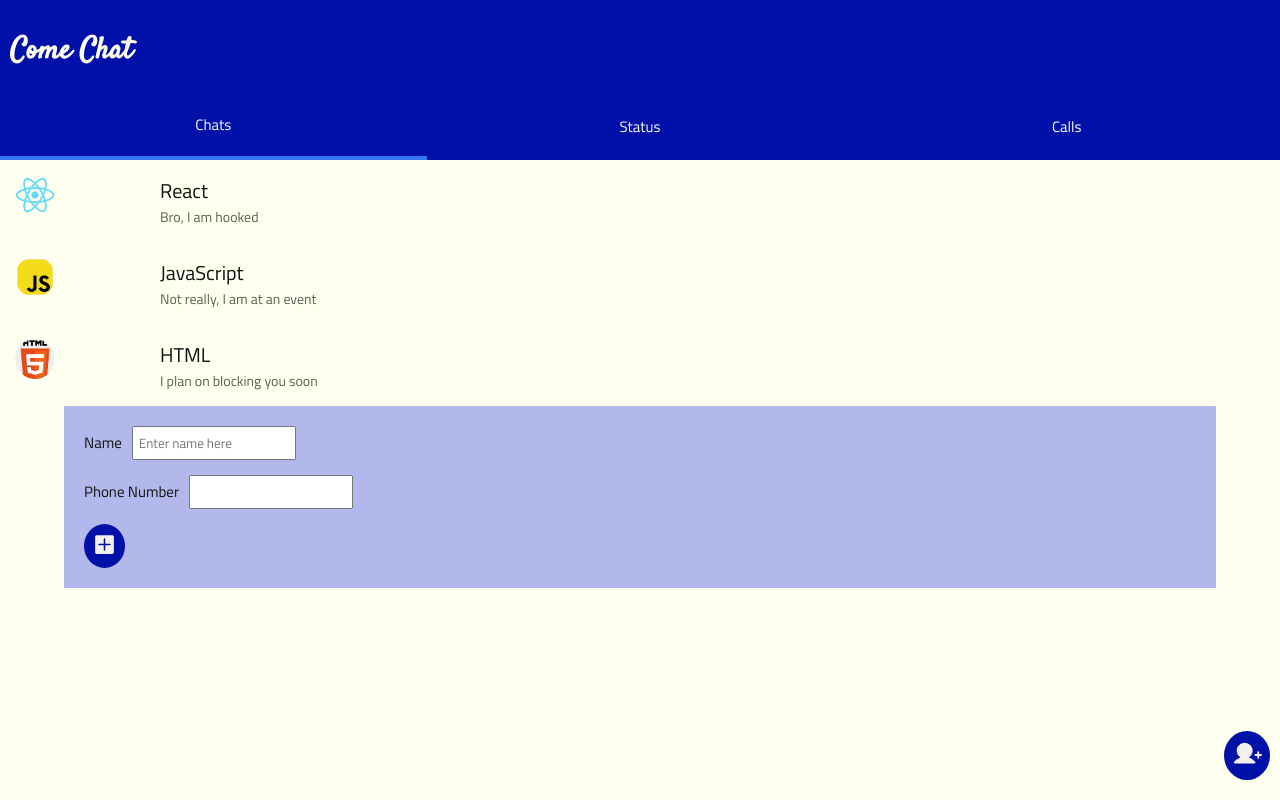
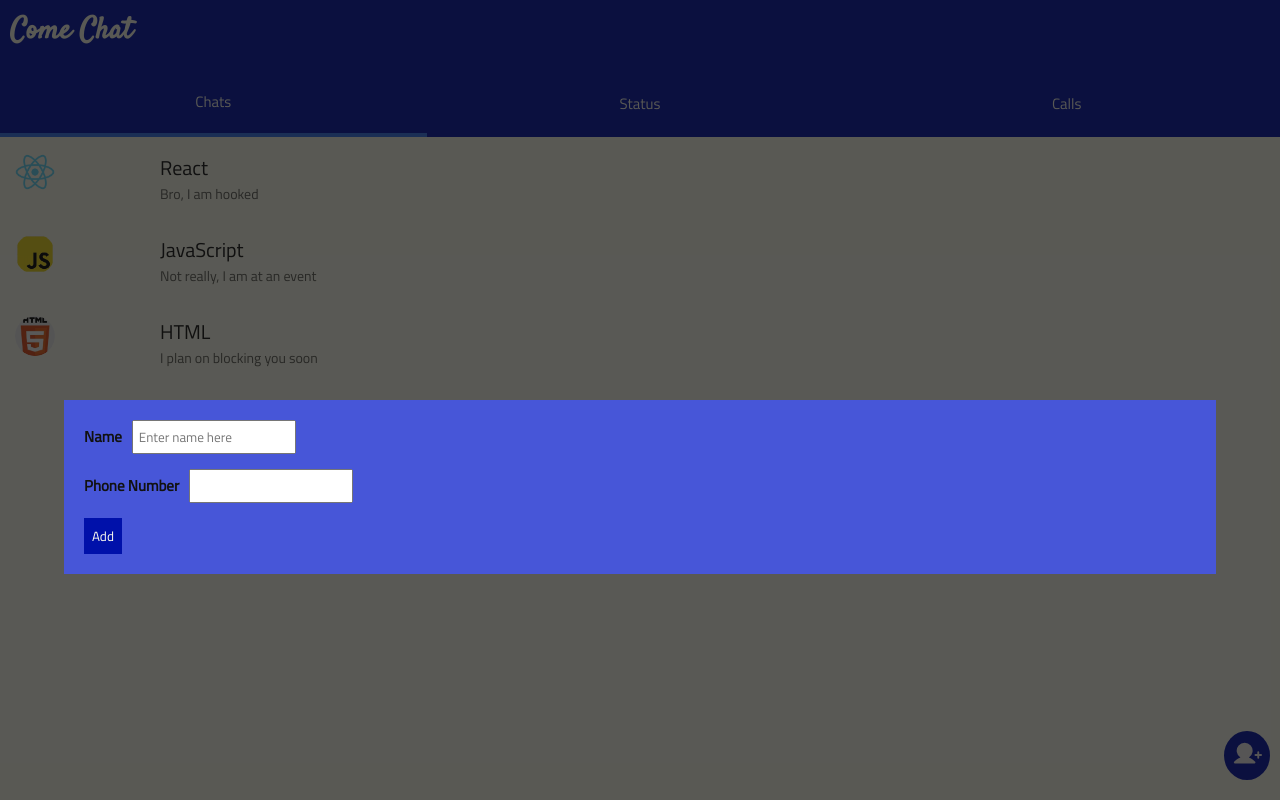
Before and after one commit to DestinyEnder16/come-chat, a React (Create React App) app: page / in a window 1280 px wide. Both pictures are taken after a click on the button 1247 px from the left and 755 px from the top of the page. Built offline with nearby package versions, Linux system fonts and the light colour scheme; the HTML template or start-up script is replaced by a standard one.

Commit message:
Much needed UI changes

```diff
--- a/src/App.js
+++ b/src/App.js
@@ -1,5 +1,5 @@
 import { useState } from 'react';
-import { PaperPlaneTilt, UserPlus, Plus } from '@phosphor-icons/react';
+import { PaperPlaneTilt, UserPlus, MessengerLogo } from '@phosphor-icons/react';
 
 const data = [
   {
@@ -34,7 +34,6 @@ export default function App() {
     setContactsInfo((current) => {
       return [...current, contact];
     });
-    console.log(contactsInfo);
   }
 
   function handleContactMessageEdit(text) {
@@ -89,6 +88,12 @@ function Home({ contactsInfo, onSelectContact, onSetContactsInfo }) {
 
   return (
     <>
+      {isDisplayForm ? (
+        <div className="overlay" onClick={handleDisplayForm}></div>
+      ) : (
+        ''
+      )}
+
       <NavPanel tab={selectedTab} onsetTab={setSelectedTab} />
 
       {selectedTab === 1 ? (
@@ -115,8 +120,17 @@ function Home({ contactsInfo, onSelectContact, onSetContactsInfo }) {
         ''
       )}
 
-      <button id="contact-add--button" onClick={() => setIsDisplayForm(true)}>
-        <UserPlus size={30} color="#f5f0f0" weight="fill" />{' '}
+      <button id="contact-add--button">
+        {selectedTab === 1 ? (
+          <UserPlus
+            size={30}
+            color="#f5f0f0"
+            weight="fill"
+            onClick={() => setIsDisplayForm(true)}
+          />
+        ) : (
+          <MessengerLogo size={30} color="#f5f0f0" weight="fill" />
+        )}
       </button>
     </>
   );
@@ -166,9 +180,7 @@ function Form({ displayForm, onSetDisplayForm, onFormSubmit }) {
           onChange={(e) => setNumber(e.target.value)}
         />
       </div>
-      <button type="submit">
-        <Plus size={25} color="#f5f0f0" weight="fill" />
-      </button>
+      <button type="submit">Add </button>
     </form>
   );
 }
@@ -307,7 +319,7 @@ function InputMessage({ contact, onContactMessageEdit }) {
           onChange={(e) => setText(e.target.value)}
         />
         <button>
-          <PaperPlaneTilt size={30} color="#f5f0f0" weight="fill" />
+          <PaperPlaneTilt size={23} color="#f5f0f0" weight="fill" />
         </button>
       </form>
     </div>
--- a/src/index.css
+++ b/src/index.css
@@ -26,7 +26,7 @@ button {
 /* colors */
 :root {
   --app-theme: #01a;
-  --app-secondaryTheme: rgba(130, 140, 233, 0.615);
+  --app-secondaryTheme: rgba(67, 85, 242, 0.829);
   --text-color: #fffff0;
 }
 
@@ -41,8 +41,9 @@ body {
 }
 
 .app {
-  height: 100%;
+  height: 95vh;
   overflow-y: auto;
+  overflow-x: clip;
 }
 
 nav {
@@ -59,8 +60,8 @@ nav h1 {
   font-family: 'Satisfy', 'Yellowtail', cursive;
   /* text-align: center; */
   font-size: 3rem;
-  margin-top: 3rem;
-  margin-bottom: 2rem;
+  margin-top: 1rem;
+  margin-bottom: 1.7rem;
   margin-left: 1rem;
 }
 
@@ -132,6 +133,10 @@ nav h1 {
 }
 
 .contact-add--form {
+  position: absolute;
+  top: 50%;
+  left: 50%;
+  translate: -50%;
   background: var(--app-secondaryTheme);
   width: 90vw;
   margin: 0 auto;
@@ -150,6 +155,18 @@ nav h1 {
   opacity: 1;
   pointer-events: all;
   transform: translateY(0);
+  z-index: 5000;
+}
+
+.overlay {
+  position: absolute;
+  top: 0;
+  left: 0;
+  content: '';
+  width: 100vw;
+  height: 100vh;
+  background-color: rgba(17, 17, 16, 0.695);
+  z-index: 1000;
 }
 
 .contact-add--form div {
@@ -158,7 +175,7 @@ nav h1 {
 
 .contact-add--form label {
   font-size: 1.5rem;
-  font-weight: 500;
+  font-weight: 600;
   margin-right: 1rem;
 }
 
@@ -167,14 +184,22 @@ nav h1 {
   font-family: inherit;
 }
 
+.contact-add--form input:focus {
+  outline: none;
+}
+
 .contact-add--form button {
   width: fit-content;
+  border-radius: 0%;
+  color: var(--text-color);
+  font-family: inherit;
 }
 
 .messages-panel {
   width: 100%;
   display: grid;
   grid-template-columns: 10% 90%;
+  column-gap: 1rem;
   align-items: center;
   margin-bottom: 5rem;
   background-color: var(--app-theme);
@@ -199,7 +224,7 @@ nav h1 {
 }
 
 #messenger-details {
-  font-size: 1.2rem;
+  font-size: 1.3rem;
 }
 
 .message-list {
@@ -214,6 +239,7 @@ nav h1 {
 
 .message {
   width: 45vw;
+  background: aliceblue;
   border: 2px solid var(--app-theme);
   border-radius: 3%;
   height: max-content;
@@ -250,11 +276,15 @@ nav h1 {
 .input-field input {
   background: #1b7070;
   border: none;
-  width: 85%;
-  padding: 1.4rem;
+  width: 80%;
+  padding: 1.2rem;
   font-size: 1.5rem;
   font-family: inherit;
   color: #fff;
+}
+
+.input-field input:focus {
+  outline: none;
 }
 
 .input-field input::placeholder {
```
